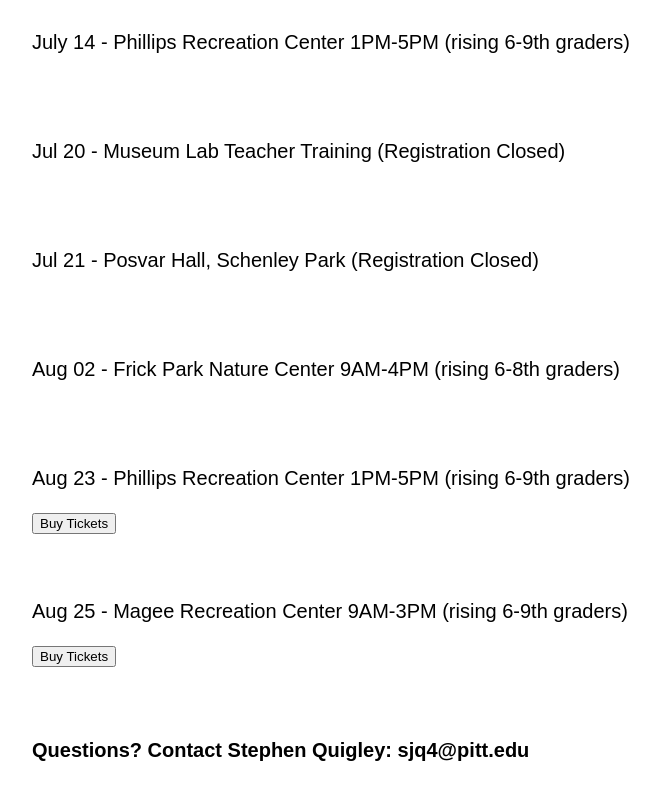
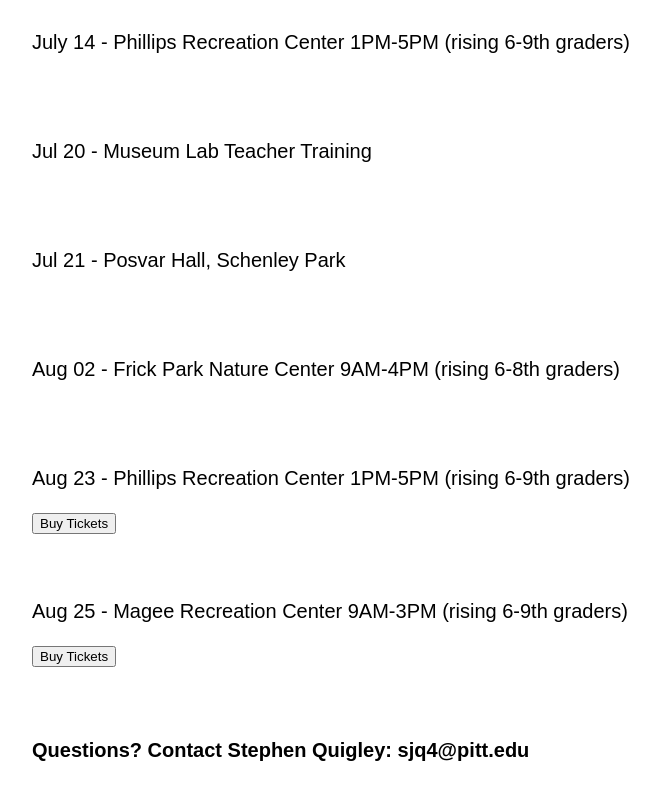
Before and after one commit to Pitt-Fuego/PittsburghMyNatureOuting, a plain HTML site: page index.html in a window 1280 px wide. Shown: the part 1871-2671 px from the top of the page, without its empty margins (288-948 px from the left). Drawn offline with Linux system fonts and the light colour scheme; a script that the page names is missing.

Commit message:
Add files via upload

```diff
--- a/index.html
+++ b/index.html
@@ -53,10 +53,10 @@
     <p>July 14 - Phillips Recreation Center 1PM-5PM (rising 6-9th graders)</p>
     <br>
     <br>
-    <p>Jul 20 - Museum Lab Teacher Training (Registration Closed)</p>
+    <p>Jul 20 - Museum Lab Teacher Training</p>
     <br>
     <br>
-    <p>Jul 21 - Posvar Hall, Schenley Park (Registration Closed)</p>
+    <p>Jul 21 - Posvar Hall, Schenley Park</p>
     <br>
     <br>
     <p>Aug 02 - Frick Park Nature Center 9AM-4PM (rising 6-8th graders)</p>
```
